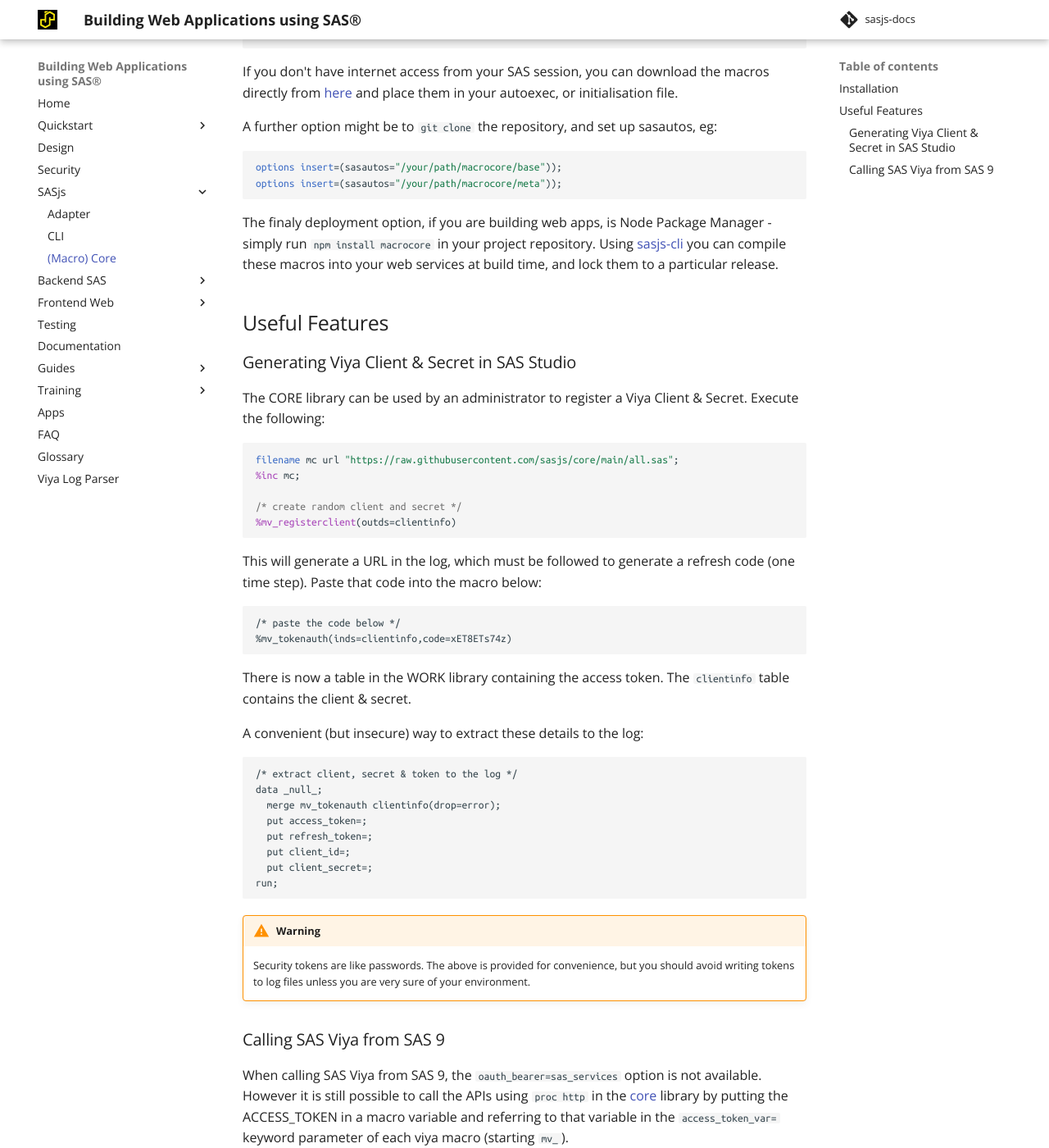
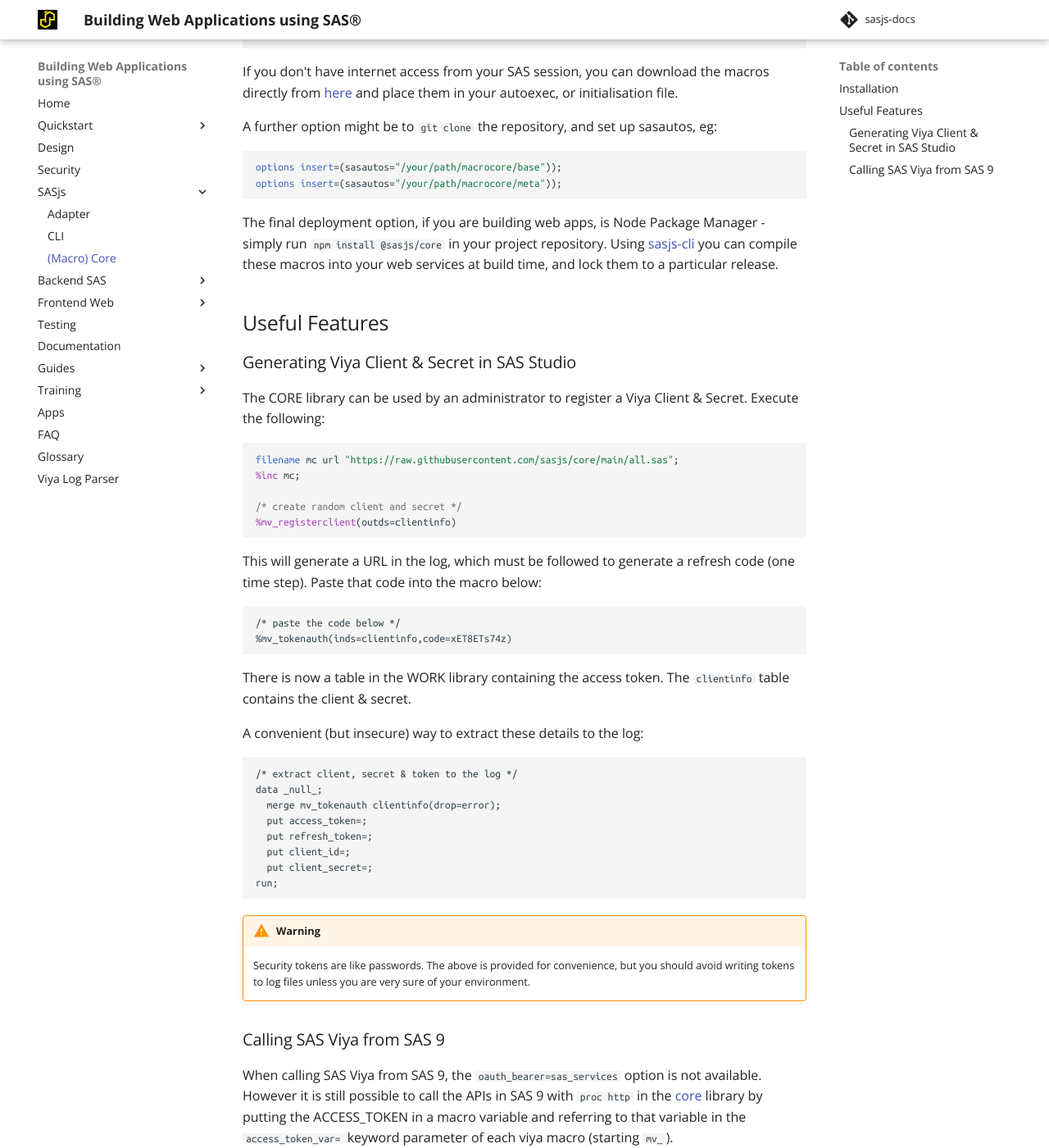
Before and after one commit to sasjs/sasjs.io, an MkDocs documentation site: the page built from docs/sasjs-core.md, in a window 1280 px wide and 1400 px high, scrolled down 640 px. Shown: the whole window at 82% size. Built offline with MkDocs 1.6.1 and Material for MkDocs 9.7.7, drawn with Linux system fonts in a browser that asks for light colours.

Commit message:
Update sasjs-core.md

````diff
--- a/docs/sasjs-core.md
+++ b/docs/sasjs-core.md
@@ -38,7 +38,7 @@
 options insert=(sasautos="/your/path/macrocore/meta"));
 ```
 
-The finaly deployment option, if you are building web apps, is Node Package Manager - simply run `npm install macrocore` in your project repository.  Using [sasjs-cli](/sasjs-cli) you can compile these macros into your web services at build time, and lock them to a particular release.
+The final deployment option, if you are building web apps, is Node Package Manager - simply run `npm install @sasjs/core` in your project repository.  Using [sasjs-cli](/sasjs-cli) you can compile these macros into your web services at build time, and lock them to a particular release.
 
 ## Useful Features
 
@@ -83,7 +83,7 @@
 
 ### Calling SAS Viya from SAS 9
 
-When calling SAS Viya from SAS 9, the `oauth_bearer=sas_services` option is not available.  However it is still possible to call the APIs using `proc http` in the [core](https://core.sasjs.io) library by putting the ACCESS_TOKEN in a macro variable and referring to that variable in the `access_token_var=` keyword parameter of each viya macro (starting `mv_`).
+When calling SAS Viya from SAS 9, the `oauth_bearer=sas_services` option is not available.  However it is still possible to call the APIs in SAS 9 with `proc http` in the [core](https://core.sasjs.io) library by putting the ACCESS_TOKEN in a macro variable and referring to that variable in the `access_token_var=` keyword parameter of each viya macro (starting `mv_`).
 
 
 !!! Warning
````
